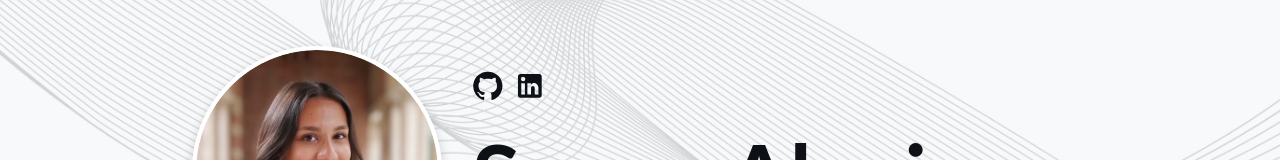
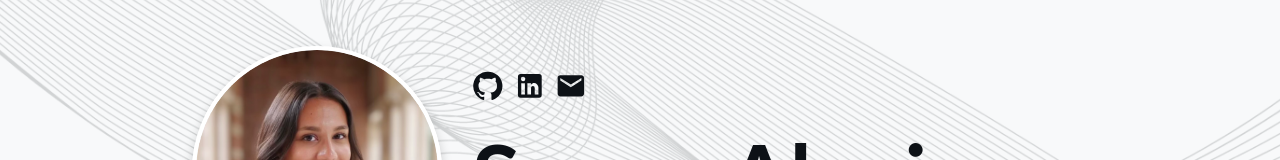
Before and after one commit to Sonyaal/sonyaalexis.dev, a React (Create React App) app: page / in a window 1280 px wide. Shown: the part 239-399 px from the top of the page. Built offline with nearby package versions, Linux system fonts and the light colour scheme.

Commit message:
adding gmail icon to header

```diff
--- a/src/components/Main.tsx
+++ b/src/components/Main.tsx
@@ -1,6 +1,7 @@
 import React, { useState, useEffect } from "react";
 import GitHubIcon from '@mui/icons-material/GitHub';
 import LinkedInIcon from '@mui/icons-material/LinkedIn';
+import MailIcon from '@mui/icons-material/Mail';
 import '../assets/styles/Main.scss';
 import headshot from '../assets/images/headshot.png';
 
@@ -66,12 +67,14 @@ function Main() {
           <div className="social_icons">
             <a href="https://github.com/Sonyaal" target="_blank" rel="noreferrer"><GitHubIcon /></a>
             <a href="https://www.linkedin.com/in/sonya-alexis/" target="_blank" rel="noreferrer"><LinkedInIcon /></a>
+            <a href="mailto:salexis@usc.edu"><MailIcon /></a>
           </div>
           <h1>Sonya Alexis</h1>
           <p>{displayText}</p>
           <div className="mobile_social_icons">
             <a href="https://github.com/Sonyaal" target="_blank" rel="noreferrer"><GitHubIcon /></a>
             <a href="https://www.linkedin.com/in/sonya-alexis/" target="_blank" rel="noreferrer"><LinkedInIcon /></a>
+            <a href="mailto:salexis@usc.edu"><MailIcon /></a>
           </div>
         </div>
       </div>
```
